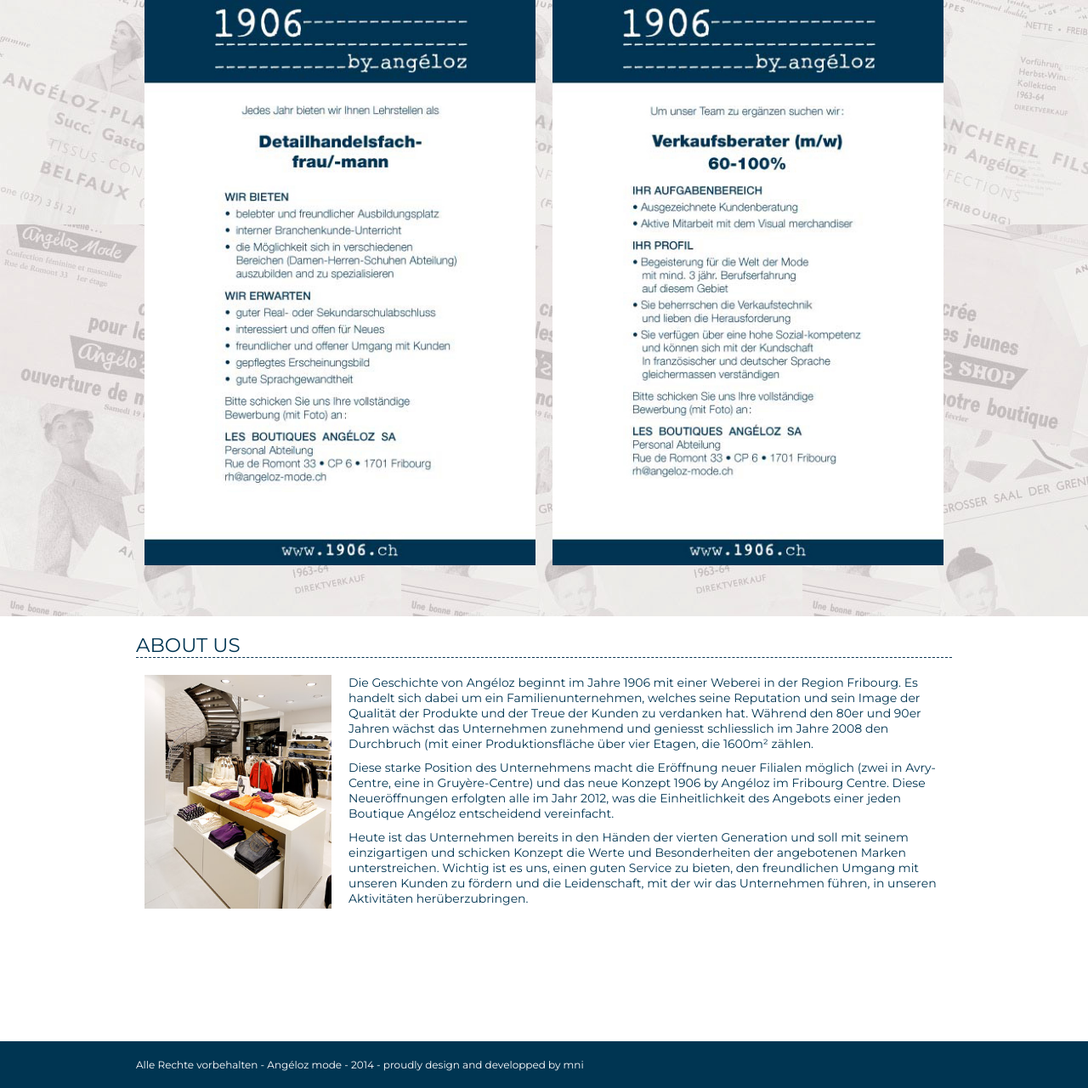
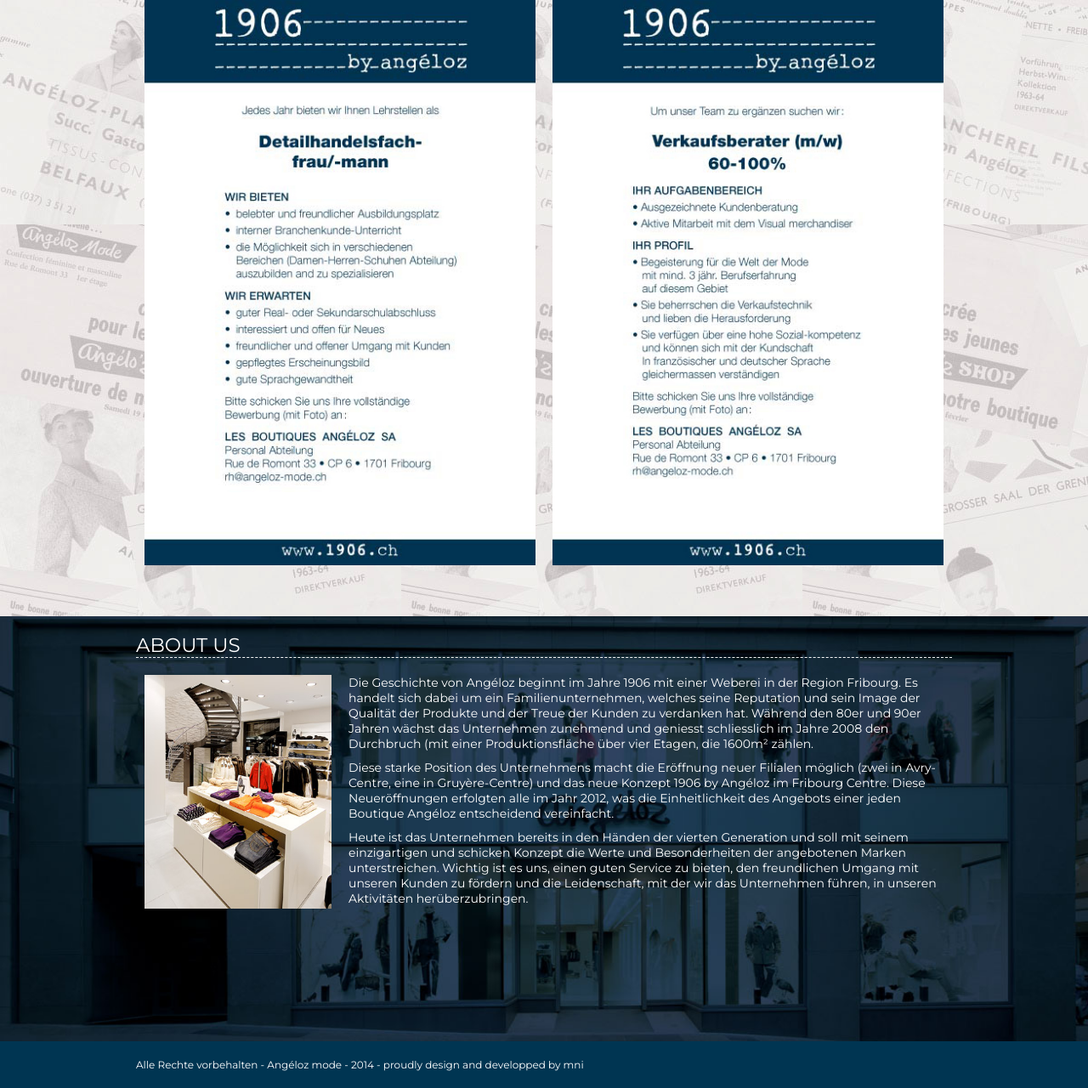
Before and after one commit to leotaillard/1906-responsive, a PHP site: page /de/index.php in a window 1280 px wide. Shown: the part 3576-4856 px from the top of the page at 85% size. Run offline with PHP 8.4, Linux system fonts and the light colour scheme; some libraries are stand-ins or nearby versions.

Commit message:
add about us background

```diff
--- a/css/style.css
+++ b/css/style.css
@@ -34,7 +34,7 @@
 }
 a:hover {
 	color: #feea00;
-	border-bottom: 1px dashed white;
+	border-bottom: 1px dashed #feea00;
 }
 a.button{
 	text-align: center;
@@ -265,6 +265,20 @@
     display: none;
 }
 
+
+
+#aboutus{
+		background: url('../img/aboutus/background.jpg') no-repeat center center fixed;
+	-webkit-background-size: cover;
+	-moz-background-size: cover;
+	-o-background-size: cover;
+	background-size: cover;
+
+	color: white;
+}
+#aboutus h2{
+	border-bottom: white dashed 1px;
+}
 /* To fill the container and nothing else */
 
 .fb_iframe_widget, .fb_iframe_widget span, .fb_iframe_widget span iframe[style] {
```
Also changed, not shown: index.php (+2 -5 lines), img/aboutus/background.jpg (added).
